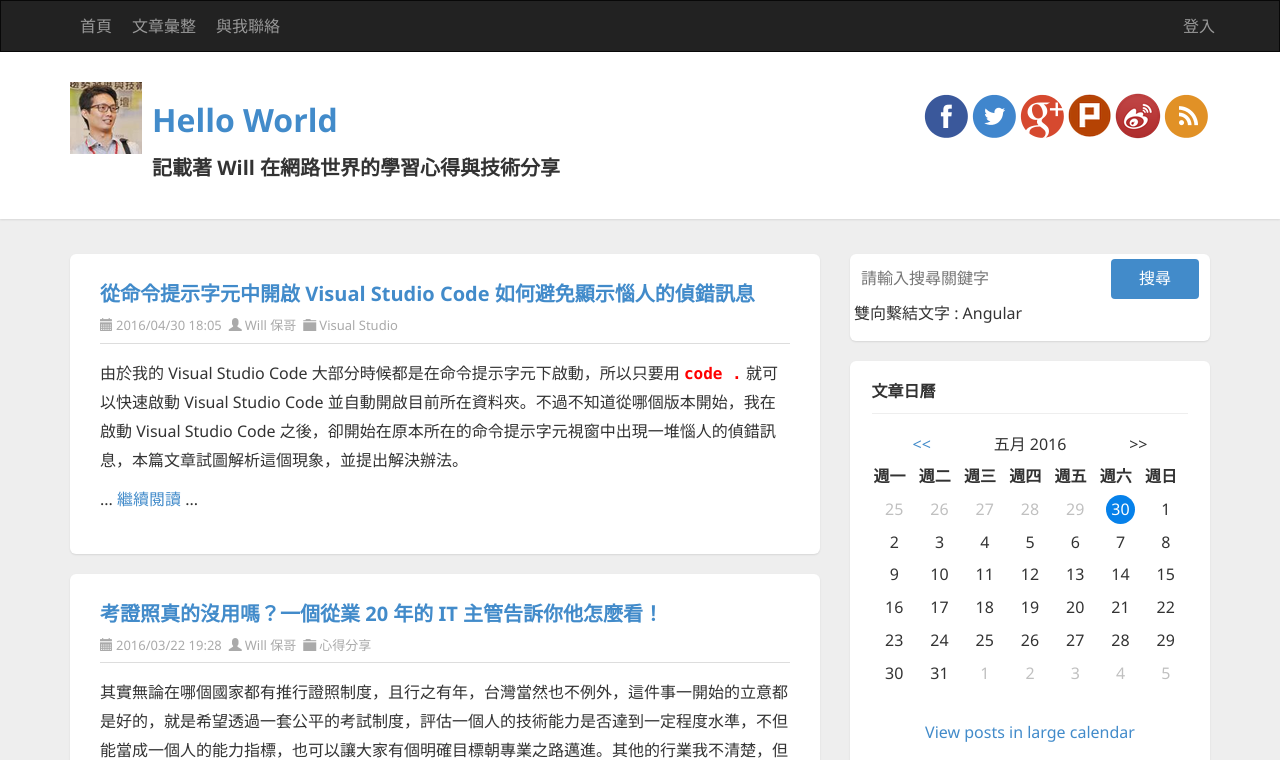
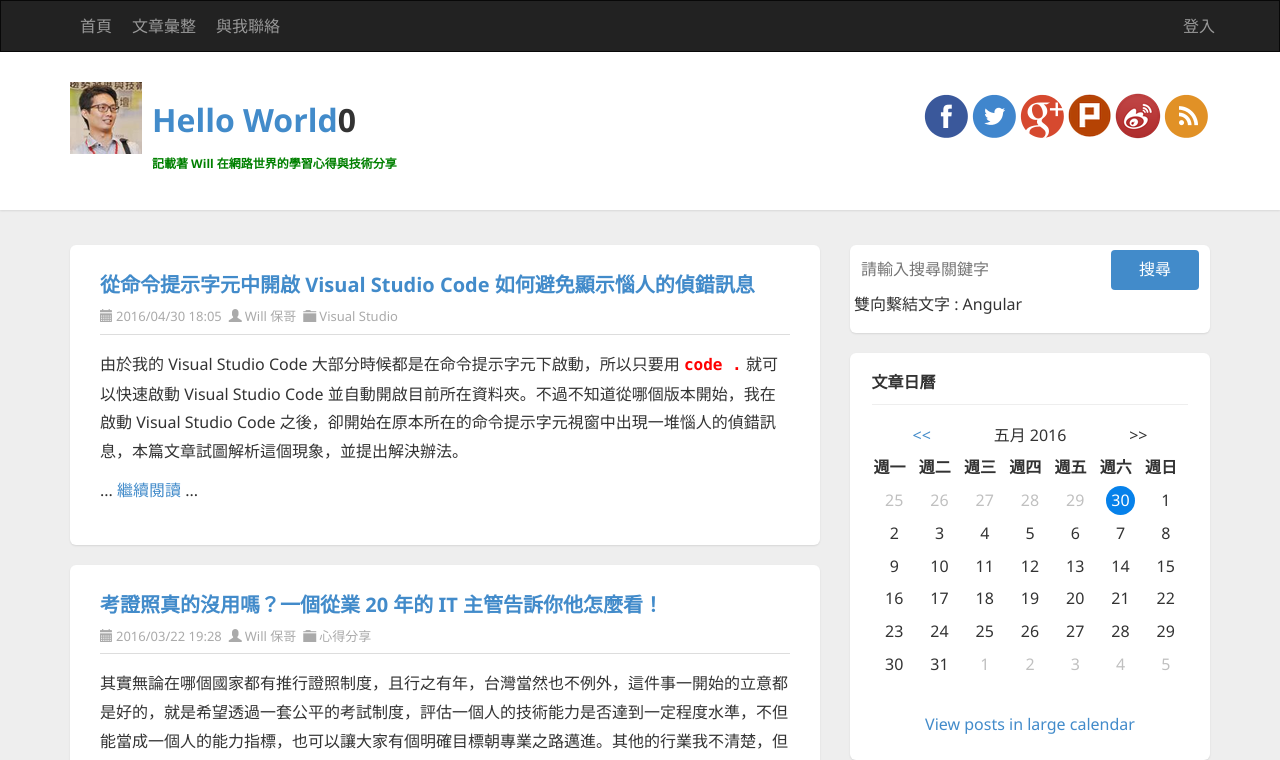
Before and after one commit to hsukelvin/ng220616, an Angular app: page / in a window 1280 px wide. Shown: the top 760 px of the page. Built offline with nearby package versions, Linux system fonts and the light colour scheme.

Commit message:
示範 屬性型指令 (Attribute Directives)

```diff
--- a/src/app/header/header.component.css
+++ b/src/app/header/header.component.css
@@ -0,0 +1,3 @@
+.highlight {
+  color: green;
+}
--- a/src/app/header/header.component.html
+++ b/src/app/header/header.component.html
@@ -25,11 +25,23 @@
       <div class="title-wrapper">
         <div class="container">
 
-          <img src="/assets/images/logo.png" class="pull-left logo" alt="The Will Will Web" [title]="siteName" [attr.data-testid]="logoId" (click)="changeTitle($event)" />
+          <img
+            src="/assets/images/logo.png"
+            class="pull-left logo"
+            alt="The Will Will Web"
+            [title]="siteName"
+            [attr.data-testid]="logoId"
+            (click)="changeTitle($event)"
+          />
 
           <div class="pull-left">
-            <h1><a href="http://blog.miniasp.com/">{{ siteName }}</a></h1>
-            <h3 [innerHTML]="subTitle"></h3>
+            <h1><a href="http://blog.miniasp.com/">{{ siteName }}</a>{{ counter }}</h1>
+            <h3
+              [innerHTML]="subTitle"
+              [style.font-size.px]="counter + 12"
+              [class.highlight]="counter % 2 === 0"
+            >
+            </h3>
           </div>
 
           <div id="social-icons" class="pull-right social-icon">
--- a/src/app/header/header.component.ts
+++ b/src/app/header/header.component.ts
@@ -10,6 +10,7 @@ export class HeaderComponent implements OnInit {
   siteName = 'Hello World';
   subTitle = '記載著 Will 在網路世界的學習心得與技術分享';
   logoId = 1;
+  counter = 0;
 
   constructor() { }
 
@@ -21,6 +22,7 @@ export class HeaderComponent implements OnInit {
 
   changeTitle(event: MouseEvent) { // PointerEvent 和 MouseEvent 是父子關係
     console.log(event.altKey);
+    this.counter++;
     if(event.altKey) {
       this.siteName = 'The Will Will Web';
     }
```
